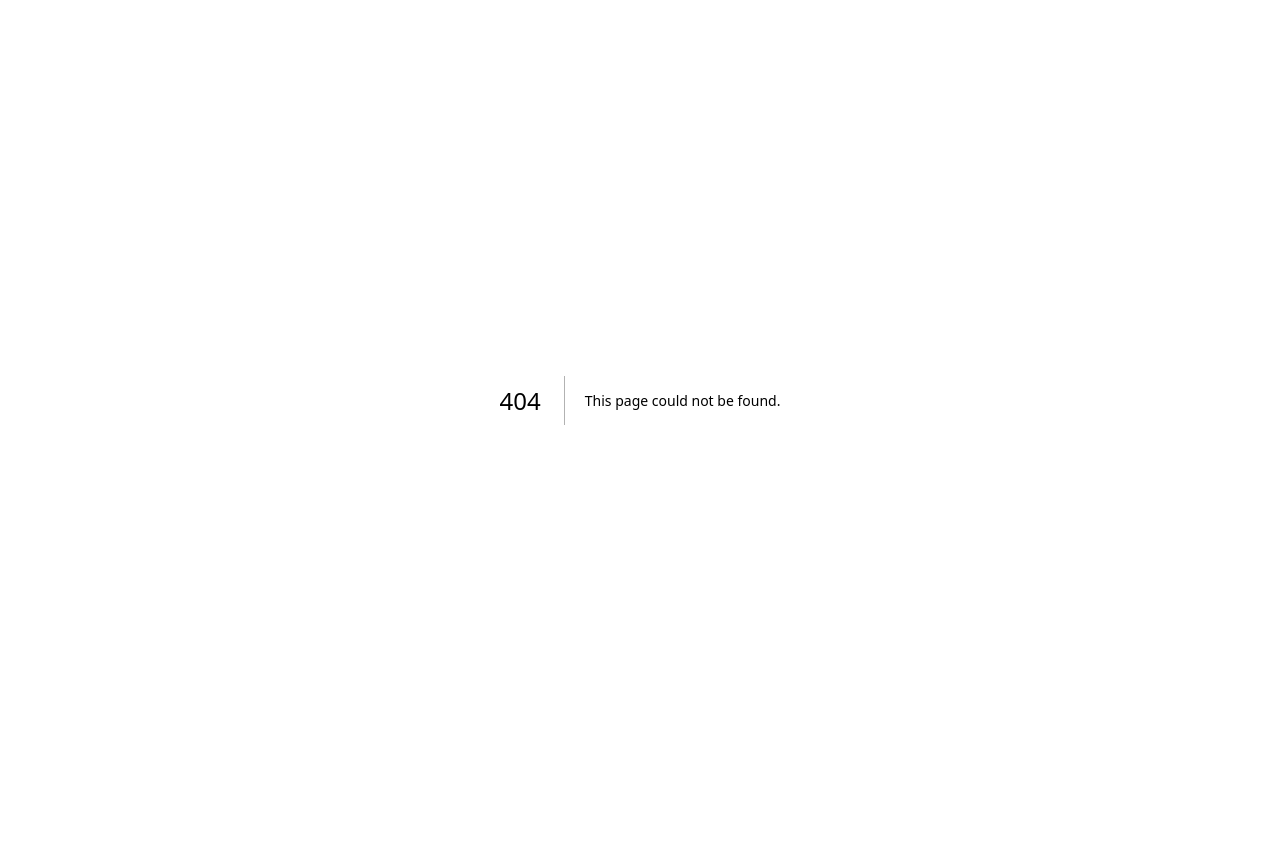
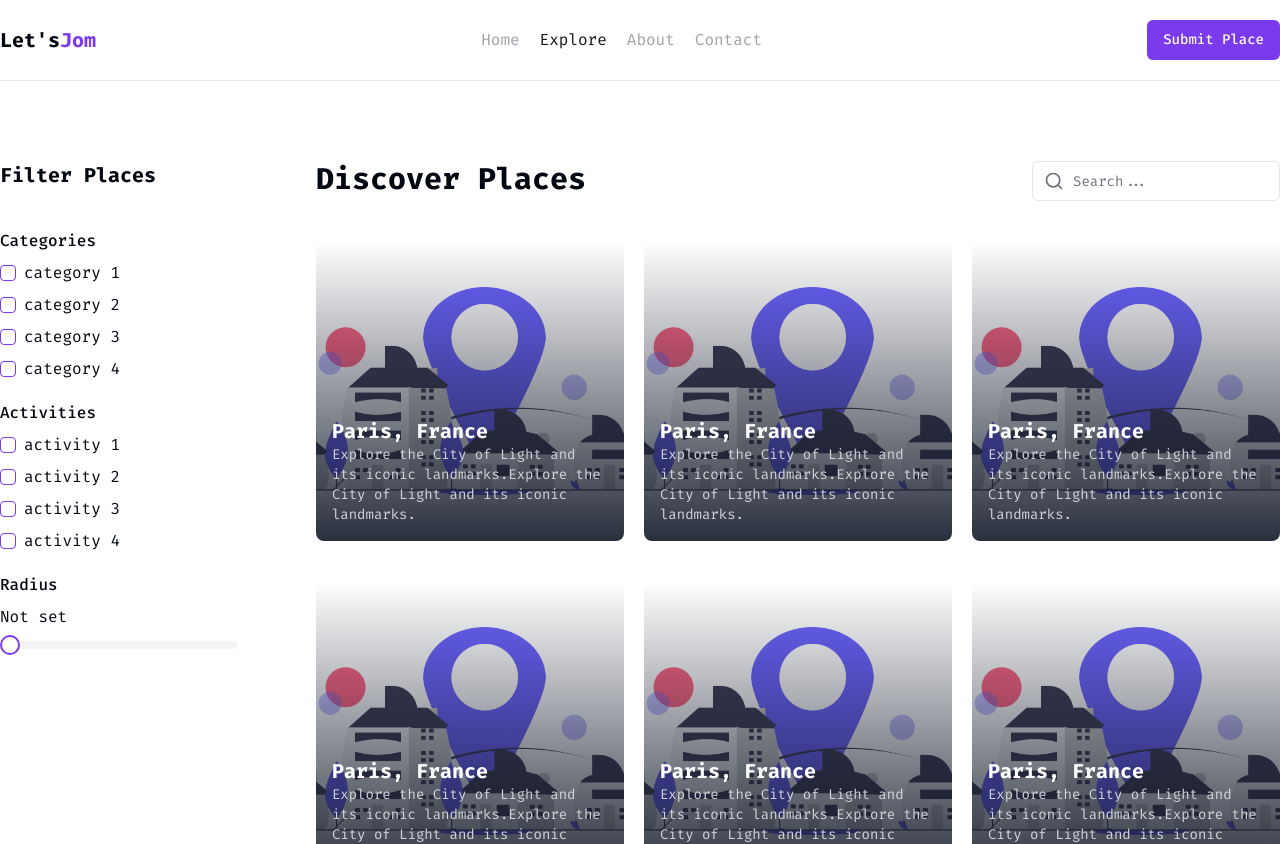
Before and after one commit to saufi-opi/places-app, a Next.js app: page /explore in a window 1280 px wide. Before the commit this address had no page. Shown: the top 844 px of the page. Before the commit the page ends 800 px from the top, so only its background shows below. Built offline with nearby package versions, Linux system fonts and the light colour scheme.

Commit message:
feat: explore page

```diff
--- /dev/null
+++ b/src/app/(home)/explore/page.tsx
@@ -0,0 +1,28 @@
+import MaxWidthWrapper from '@/components/global/max-width-wrapper'
+import Search from '@/components/global/filter-components/search'
+import PlacesFilter from '@/components/places/places-filter'
+import PlacesList from '@/components/places/places-list'
+import PlacesListSkeleton from '@/components/places/places-list-skeleton'
+import React, { Suspense } from 'react'
+
+function ExplorePage() {
+  return (
+    <MaxWidthWrapper className="my-20 flex flex-col gap-5 lg:flex-row">
+      <div className="space-y-10 lg:w-1/3">
+        <h2 className="text-xl font-bold">Filter Places</h2>
+        <PlacesFilter />
+      </div>
+      <div className="space-y-10">
+        <div className="flex flex-col justify-between gap-5 md:flex-row">
+          <h1 className="text-3xl font-bold">Discover Places</h1>
+          <Search />
+        </div>
+        <Suspense fallback={<PlacesListSkeleton />}>
+          <PlacesList />
+        </Suspense>
+      </div>
+    </MaxWidthWrapper>
+  )
+}
+
+export default ExplorePage
```
